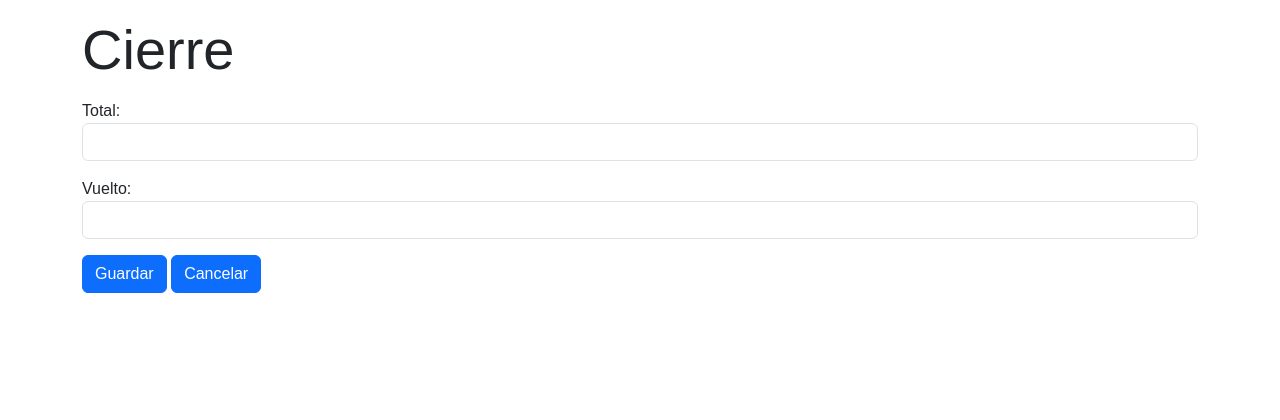
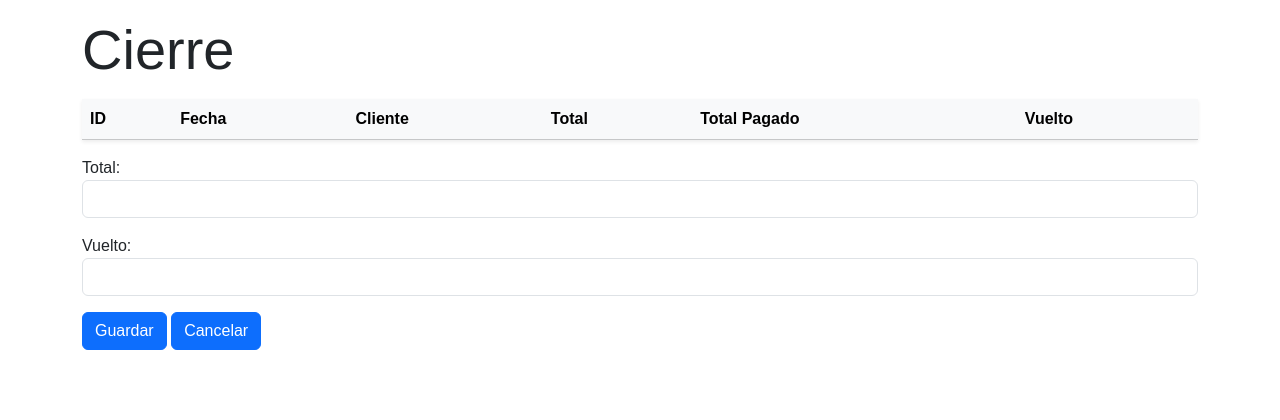
Before and after one commit to MatiasArregui/PatioDelAbuelo, a Django app: page /cierre/cierreNuevo/ in a window 1280 px wide. Shown: the part 125-545 px from the top of the page. Run offline with Django 5.2, Linux system fonts and the light colour scheme; tables that the repository leaves empty hold one stand-in row (values such as "Sample post"); lists and menus that the app fills with data are empty; some libraries are stand-ins or nearby versions.

Commit message:
formulario cierre: muestra tabla con las facturas que lo componen. Faltaria js

```diff
--- a/patioAbuelo/miAplicacion/views.py
+++ b/patioAbuelo/miAplicacion/views.py
@@ -587,6 +587,8 @@ def cierreModif(request, pk):
 # Nuevo Cierre ------------------>
 def cierreNuevo(request):
     lista_id_facturas_en_cierre = [x.id_factura.pk for x in FacturaCierre.objects.all()]
+    # Facturas que han sido cobradas y que no han sido anuladas
+    facturas = [x for x in Factura.objects.filter(cobrado=True, anulado=False) if x.pk not in lista_id_facturas_en_cierre]
     if request.method == 'POST':
         form = CierreForm(request.POST)
         # formset = FacturaCierreFormSet(request.POST)
@@ -595,8 +597,6 @@ def cierreNuevo(request):
             cierre = form.save()
             # formset.instance = cierre
             # formset.save()
-             # Facturas que han sido cobradas y que no han sido anuladas
-            facturas = [x for x in Factura.objects.filter(cobrado=True, anulado=False) if x.pk not in lista_id_facturas_en_cierre]
             print(facturas)
             total , vuelto = 0, 0
             # Itero por cada uno de los diccionarios para usarlos de "instancia"
@@ -618,6 +618,7 @@ def cierreNuevo(request):
 
     return render(request, "./formularios/formularioCierre.html", {
         'form': form,
+        "facturas":facturas,
 
     })
 
--- a/patioAbuelo/patioAbuelo/templates/formularios/formularioCierre.html
+++ b/patioAbuelo/patioAbuelo/templates/formularios/formularioCierre.html
@@ -3,10 +3,33 @@
 
 
     <h3 class="display-4 my-3">Cierre</h3>
+    <table class="table table-light shadow-sm table-responsive">
+        <thead class="bg-light">
+          <tr>
+            <th scope="col">ID</th>
+            <th scope="col">Fecha</th>
+            <th scope="col">Cliente</th>
+            <th scope="col">Total</th>
+            <th scope="col">Total Pagado</th>
+            <th scope="col">Vuelto</th>
+          </tr>
+        </thead>
+        <tbody>
+            {% for f in facturas %}
+            <tr>
+              <td>{{f.id}}</td>
+              <td>{{f.fecha}}</td>
+              <td>{{f.id_cliente.nombre}}</td>
+              <td>{{f.total}}</td>
+              <td>{{f.total_pago}}</td>
+              <td>{{f.vuelto}}</td>
+            </tr>
+            {% endfor %}
+        </tbody>
+    </table>
     <form method="post">
         {% csrf_token %}
         {{ form.as_p }}
-        {{ formset.management_form }}
         <div id="select_container" class="row">
             {% for form in formset %}
                 <div class="col-4">{{ form.as_p }}</div>
@@ -21,4 +44,5 @@
     </form>
 
 
+
 {% endblock %}
```
Also changed, not shown: patioAbuelo/patioAbuelo/templates/listas/listaFacturas.html (+17 -2 lines).
